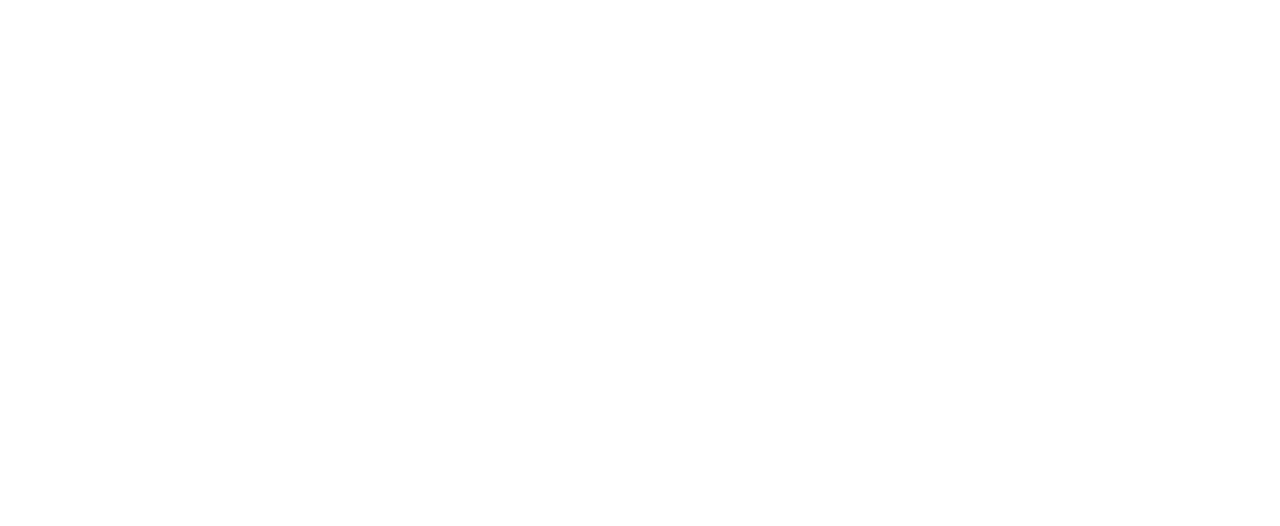
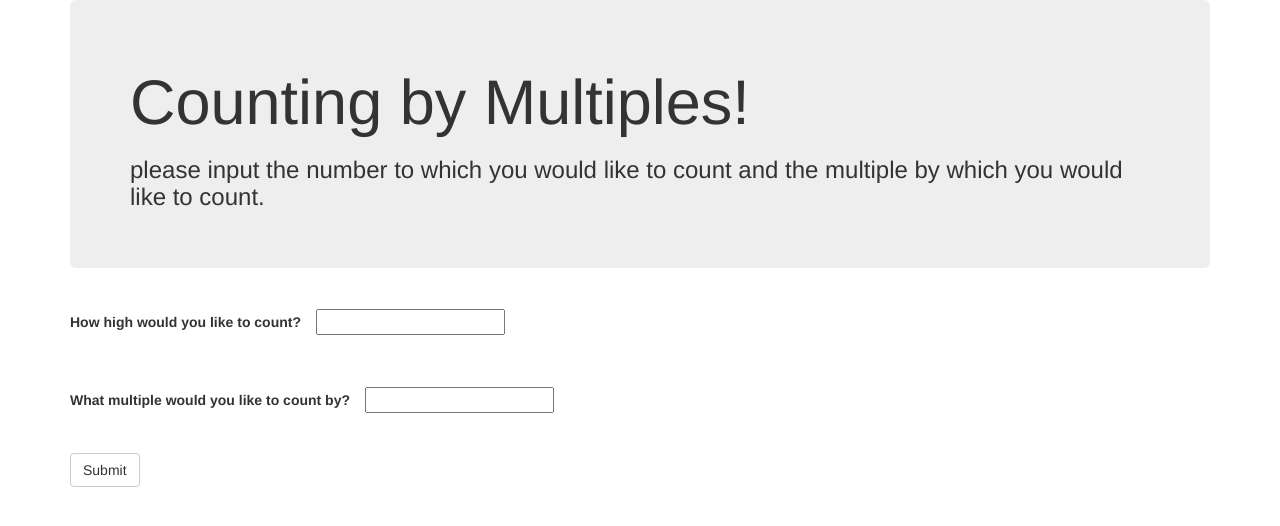
Before and after one commit to ZardozSpeaks/Counter_intro, a plain HTML site: page index.html in a window 1280 px wide. Drawn offline with Linux system fonts and the light colour scheme.

Commit message:
add forms and styling to page

```diff
--- a/css/styles.css
+++ b/css/styles.css
@@ -0,0 +1,7 @@
+.form-group {
+  margin: 2.5% 0;
+}
+
+input {
+  margin: 1%;
+}
--- a/index.html
+++ b/index.html
@@ -2,14 +2,30 @@
 <html lang="en">
   <head>
     <meta charset="utf-8">
-    <title></title>
+    <title>Learn to Count by Multiples!</title>
     <link rel="stylesheet" href="css/bootstrap.min.css">
     <link rel="stylesheet" href="css/styles.css">
     <script src="js/jquery-1.12.0.min.js"></script>
     <script src="js/scripts.js"></script>
   </head>
   <body>
-    <h1></h1>
+    <div class="container">
+      <div class="jumbotron">
+      <h1>Counting by Multiples!</h1>
+      <h3>please input the number to which you would like to count and the multiple by which you would like to count.</h3>
+      </div>
+      <form id="counting">
+        <div class="form-group">
+          <label for="stop_number">How high would you like to count?</label>
+          <input name="stop_number" type="number">
+        </div>
+        <div class="form-group">
+          <label for="multiple_number">What multiple would you like to count by?</label>
+          <input name="multiple_number" type="number">
+        </div>
+        <button type="submit" class="btn btn-default">Submit</button>
+      <form>
+    </div>
   </body>
   <footer>
   </footer>
```
